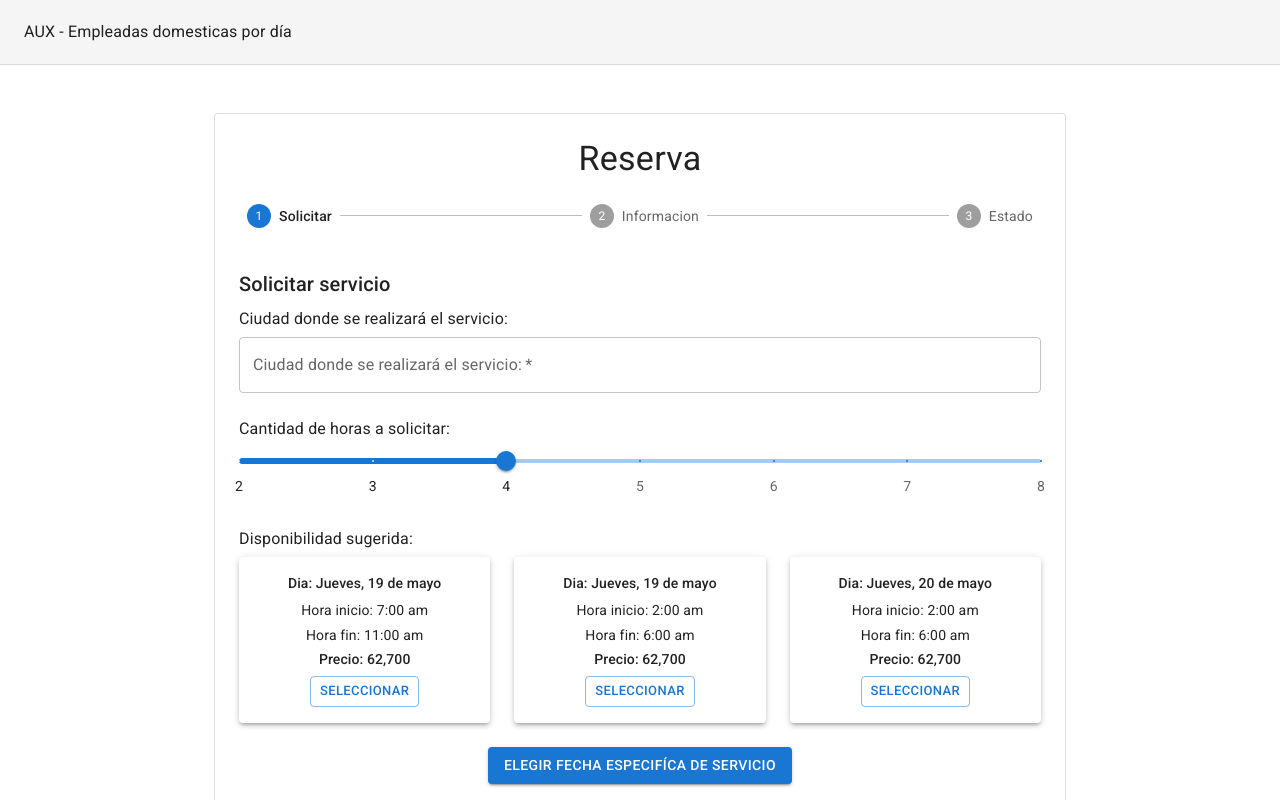
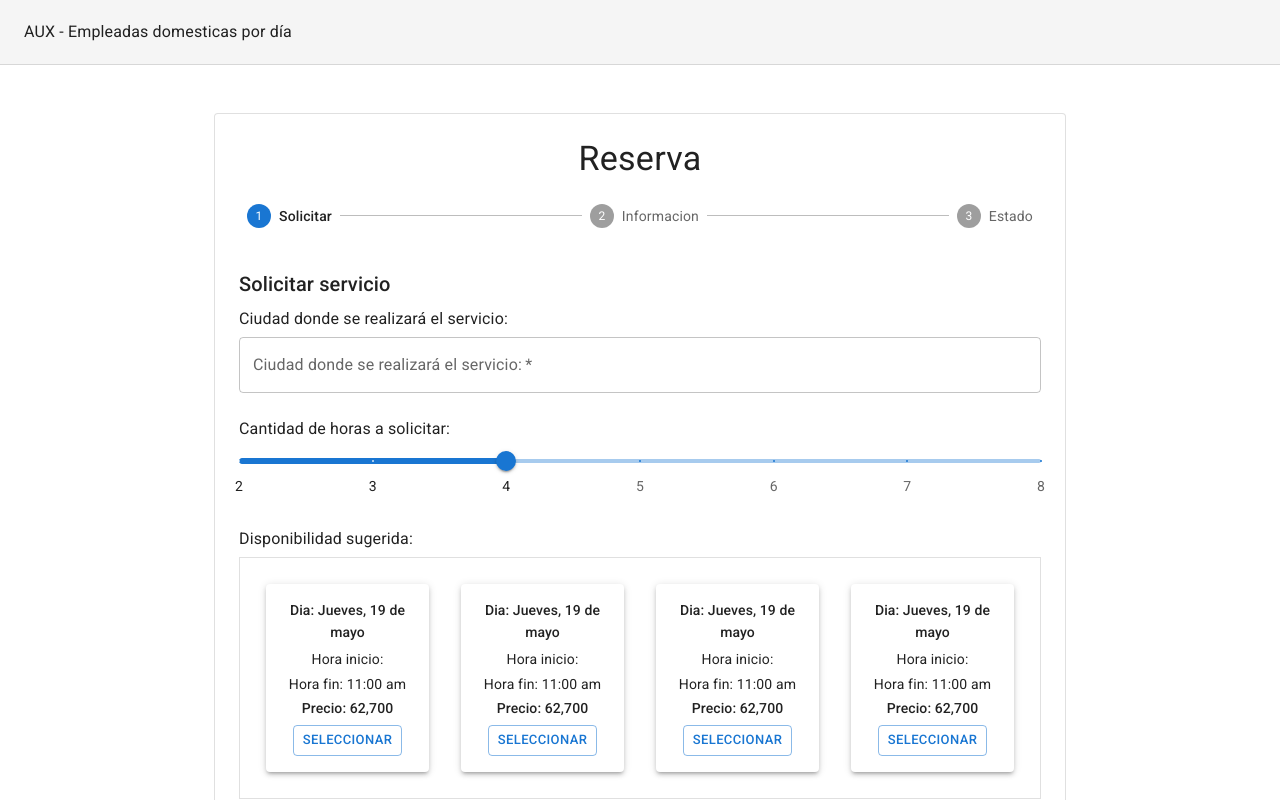
Before and after one commit to iLuisOlivares/Frontend-Autogestion-Aux, a React (Create React App) app: page / in a window 1280 px wide. Shown: the top 800 px of the page. Built offline with nearby package versions, Linux system fonts and the light colour scheme.

Commit message:
Scrolleable

```diff
--- a/src/App.css
+++ b/src/App.css
@@ -41,3 +41,10 @@
     transform: rotate(360deg);
   }
 }
+
+.wrapper{
+  border: 1px solid rgba(0, 0, 0, 0.12);
+  display: flex;
+  overflow-x: scroll;
+  padding: 10px;
+}
--- a/src/components/DisponibilidadCard.jsx
+++ b/src/components/DisponibilidadCard.jsx
@@ -7,7 +7,6 @@ import Button from '@mui/material/Button';
 
 export const DisponibilidadCard = ({dia,inicio,fin,precio}) => {
   return (
-    <Grid   item xs={6} sm={4}>
       <Paper elevation={3}>
         <Box alignItems="center"
         justifyContent="center"  padding={2}>
@@ -32,6 +31,5 @@ export const DisponibilidadCard = ({dia,inicio,fin,precio}) => {
         </Box>
 
         </Paper>
-    </Grid>
   )
 }
--- a/src/pages/Solicitar.jsx
+++ b/src/pages/Solicitar.jsx
@@ -1,10 +1,41 @@
 import * as React from 'react';
+import "../App.css";
 import Grid from '@mui/material/Grid';
 import Typography from '@mui/material/Typography';
 import TextField from '@mui/material/TextField';
+import Box from '@mui/material/Box';
 import Slider from '@mui/material/Slider';
 import { Button } from '@mui/material';
 import { DisponibilidadCard } from '../components/DisponibilidadCard';
+
+const cartas = [
+  {
+    dia:'Jueves, 19 de mayo' ,
+    inicio:'07:00 am',
+    fin: '11:00 am',
+    precio:'62,700',
+
+  },
+  {
+    dia:'Jueves, 19 de mayo' ,
+    inicio:'07:00 am',
+    fin: '11:00 am',
+    precio:'62,700',
+
+  },
+  {
+    dia:'Jueves, 19 de mayo' ,
+    inicio:'07:00 am',
+    fin: '11:00 am',
+    precio:'62,700',
+  },
+  {
+  dia:'Jueves, 19 de mayo' ,
+  inicio:'07:00 am',
+  fin: '11:00 am',
+  precio:'62,700',
+  }
+]
 
 const marks = [
   {
@@ -83,13 +114,18 @@ export default function Solicitar() {
         <Typography variant="body1" gutterBottom>
         Disponibilidad sugerida:
         </Typography>
-        <Grid container  justifyContent="center" alignItems="center"  spacing={3}>
 
-        <DisponibilidadCard dia={'Jueves, 19 de mayo'} inicio={'7:00 am'} fin={'11:00 am'} precio={'62,700'}/>
-        <DisponibilidadCard  dia={'Jueves, 19 de mayo'}  inicio={'2:00 am'} fin={'6:00 am'} precio={'62,700'}/>
-        <DisponibilidadCard  dia={'Jueves, 20 de mayo'} inicio={'2:00 am'} fin={'6:00 am'} precio={'62,700'}/>
+        <div className="wrapper">
+        {
+            cartas.map(({dia,inicio,fin,precio})=>(
+          <Box sx={{ m:2,  minWidth: '200' }} >
+          <DisponibilidadCard  dia={dia} isnicio={inicio} fin={fin} precio={precio}/>
+          </Box>
 
-        </Grid>
+            ))
+          }
+
+        </div>
 
         </Grid>
 
```
Also changed, not shown: src/components/Ciudadeselect.jsx (added, +9 -0 lines).
